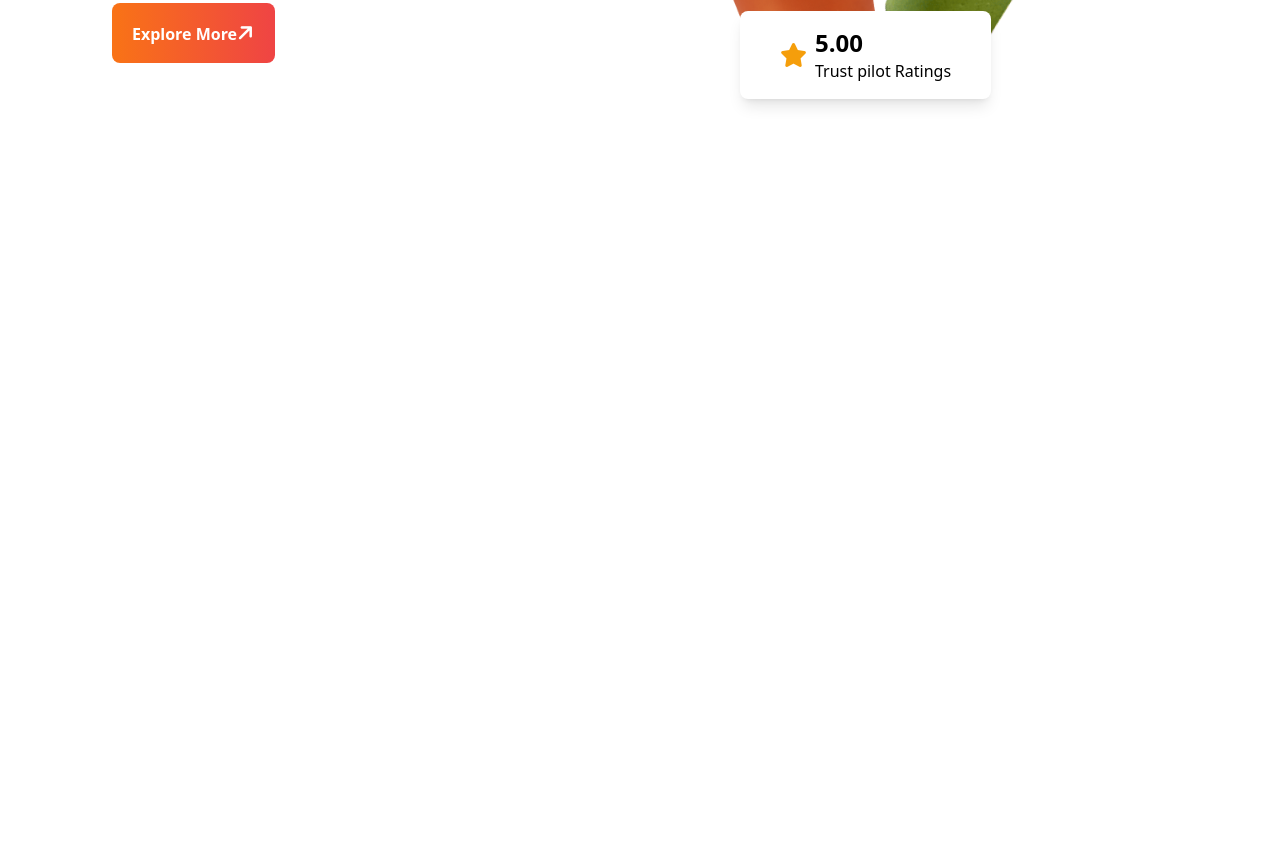
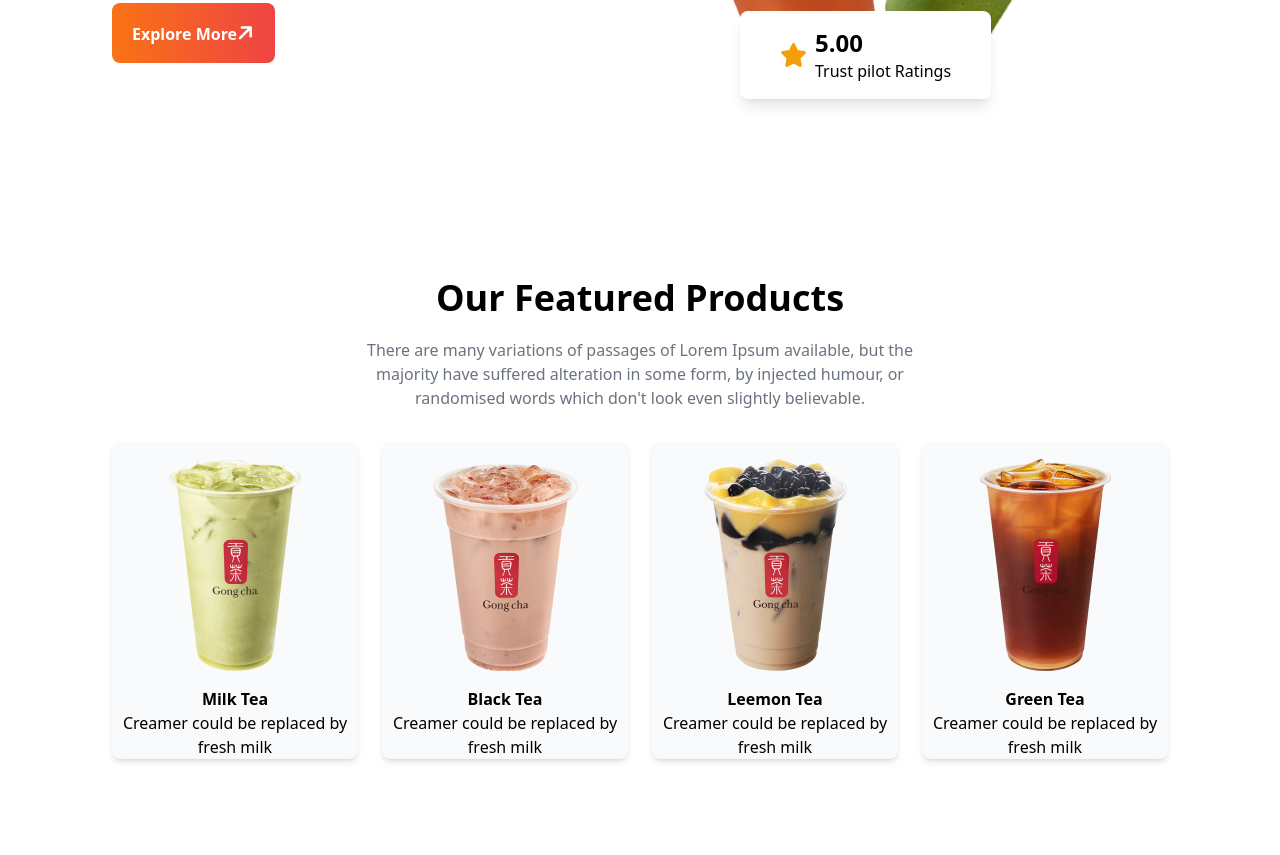
Before and after one commit to Nazmulhossainbd007/Tea-House-website, a plain HTML site: page index.html in a window 1280 px wide. Shown: the part 349-1204 px from the top of the page. Before the commit the page ends 800 px from the top, so only its background shows below. Drawn offline with nearby package versions, Linux system fonts and the light colour scheme.

Commit message:
features Product section done

```diff
--- a/index.html
+++ b/index.html
@@ -38,7 +38,7 @@
 
    <main class="max-w-screen-xl ma-auto px-16 lg:px-28 ">
       <!--hEADER SECTION-->
-    <header class="flex pt-10 mb-20 ">
+    <header class="lg:flex pt-10 mb-20 ">
         <div>
             <h1 class="text-5xl md:text-7xl">
                 It's good
@@ -86,6 +86,103 @@
             </div>
         </div>
     </header>
+
+
+      <!--Our Featured section-->
+
+      <section class="py-8 lg:py-24">
+        <div class="text-center mb-8">
+
+          <h1 class="text-3xl font-bold md:text-4xl mb-5">Our Featured Products</h1>
+
+          <p class="text-gray-500 max-w-xl mx-auto">
+            There are many variations of passages of Lorem Ipsum available, but the majority have suffered alteration in some form, by injected humour, or randomised words which don't look even slightly believable.
+          </p>
+        </div>
+
+        <!--Prodects cards-->
+
+        <div class="grid grid-cols-1  md:grid-cols-2 lg:grid-cols-4 gap-6 text-center">
+
+          <!--cards-->
+
+          <div class="rounded-lg shadow-md bg-gray-50 overflow-hiden">
+            <img class="mx-auto pt-4" src="images/tea-1.png" alt="">
+            <h1 class="font-bold mt-4 ">Milk Tea</h1>
+            <p>Creamer could be replaced by fresh milk</p>
+
+          </div>
+
+
+
+
+
+          <div class="rounded-lg shadow-md bg-gray-50 overflow-hiden">
+            <img class="mx-auto pt-4" src="images/tea-2.png" alt="">
+            <h1 class="font-bold mt-4 ">Black Tea</h1>
+            <p>Creamer could be replaced by fresh milk</p>
+
+          </div>
+
+          <div class="rounded-lg shadow-md bg-gray-50 overflow-hiden">
+            <img class="mx-auto pt-4" src="images/tea-3.png" alt="">
+            <h1 class="font-bold mt-4 ">Leemon Tea</h1>
+            <p>Creamer could be replaced by fresh milk</p>
+
+          </div>
+
+          <div class="rounded-lg shadow-md bg-gray-50 overflow-hiden">
+            <img class="mx-auto pt-4" src="images/tea-4.png" alt="">
+            <h1 class="font-bold mt-4 ">Green Tea</h1>
+            <p>Creamer could be replaced by fresh milk</p>
+
+          </div>
+
+
+
+
+
+
+
+
+
+
+
+
+
+
+
+
+        </div>
+
+
+
+
+
+
+
+
+
+
+
+
+
+
+      </section>
+
+
+
+
+
+
+
+
+
+
+
+
+
+
    </main>
 </body>
 </html>
```
